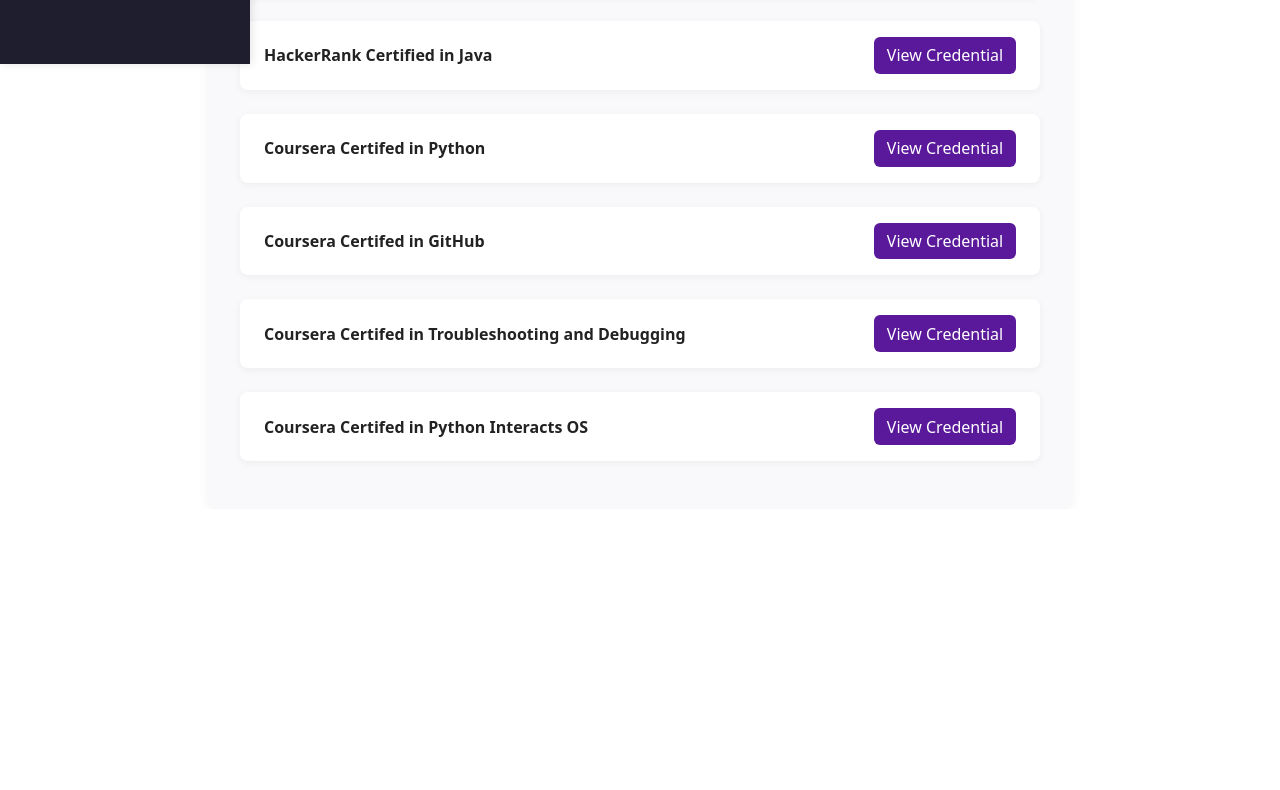
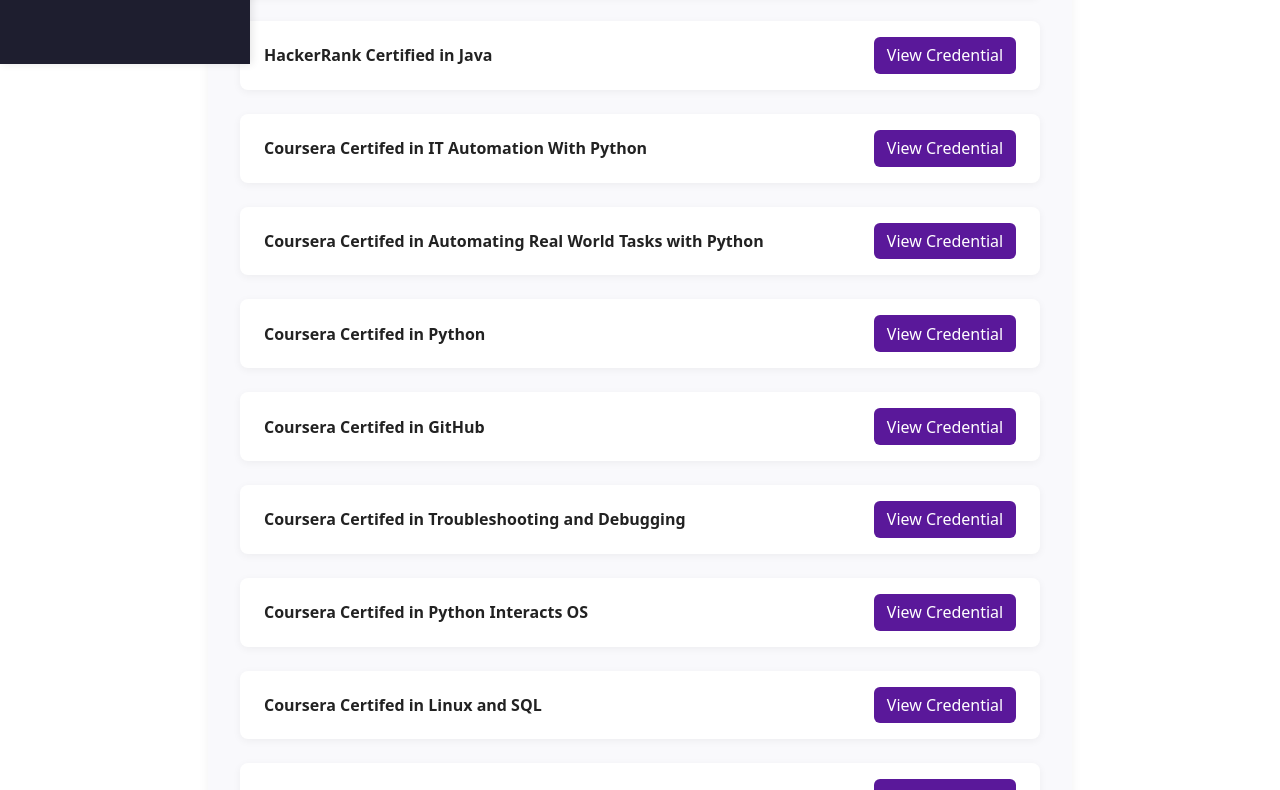
Before and after one commit to Vaahne/Portfolio, a React (Vite) app: page /certificates in a window 1280 px wide. Shown: the part 760-1550 px from the top of the page. Before the commit the page ends 1269 px from the top, so only its background shows below. Built offline with nearby package versions, Linux system fonts and the light colour scheme.

Commit message:
added certificates

```diff
--- a/src/pages/Certificates/Certificate.jsx
+++ b/src/pages/Certificates/Certificate.jsx
@@ -2,8 +2,8 @@
 export default function Certificate(){
     const certificates = ["VITE_REACT_CERTIFICATE","VITE_SOFTWAREENGINEER_CERTIFICATE","VITE_JAVASCRIPT_BASIC_CERTIFICATE",
                           "VITE_JAVASCRIPT_INTERMEDIATE_CERTIFICATE","VITE_RESTAPI_CERTIFICATE","VITE_SQL_BASIC_CERTIFICATE",
-                        "VITE_SQL_INTERMEDIATE_CERTIFICATE","VITE_JAVA_BASIC_CERTIFICATE","VITE_CRASH_COURSE_PYTHON","VITE_INTRODUCTION_GIT_GITHUB","VITE_TROUBLESHOOTINH_DEBUGGING","VITE_PYTHON_INTERACT_OS"];
-    const tech = ["REACT","Software Engineer","JavaScript","JavaScript Intermediate","REST API","SQL","SQL Intermediate","Java","Python","GitHub","Troubleshooting and Debugging","Python Interacts OS"]
+                        "VITE_SQL_INTERMEDIATE_CERTIFICATE","VITE_JAVA_BASIC_CERTIFICATE","VITE_IT_AUTOMATION_WITH_PYTHON","VITE_AUTOMATING_REAL_WORLD_TASKS_WITH_PYTHON","VITE_CRASH_COURSE_PYTHON","VITE_INTRODUCTION_GIT_GITHUB","VITE_TROUBLESHOOTINH_DEBUGGING","VITE_PYTHON_INTERACT_OS","VITE_LINUX_AND_SQL","VITE_SQL_JOINS","VITE_ART_OF_VISUALIZATION"];
+    const tech = ["REACT","Software Engineer","JavaScript","JavaScript Intermediate","REST API","SQL","SQL Intermediate","Java","IT Automation With Python","Automating Real World Tasks with Python","Python","GitHub","Troubleshooting and Debugging","Python Interacts OS","Linux and SQL","SQL Joins","Share Data Through Art of Visualization"]
     return <>
         <section className={styles.certifications}>
   <h2>Certifications</h2>
```
Also changed, not shown: 1 other file (tests, documents, lock files or other folders).
